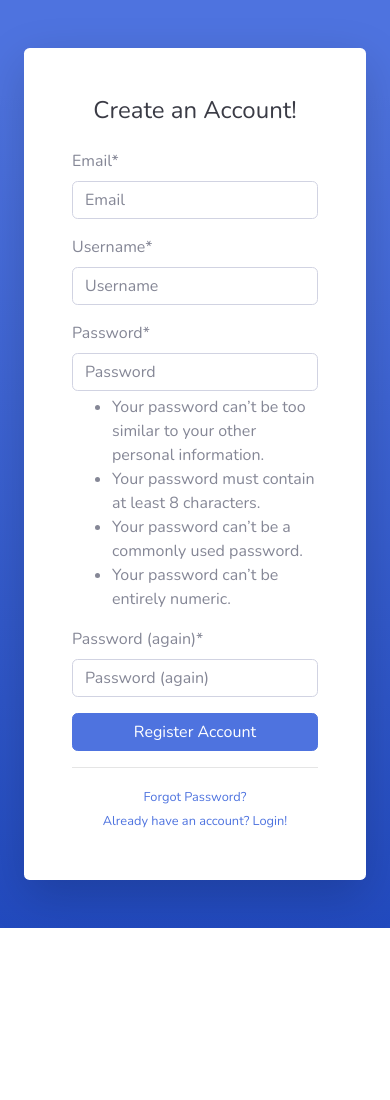
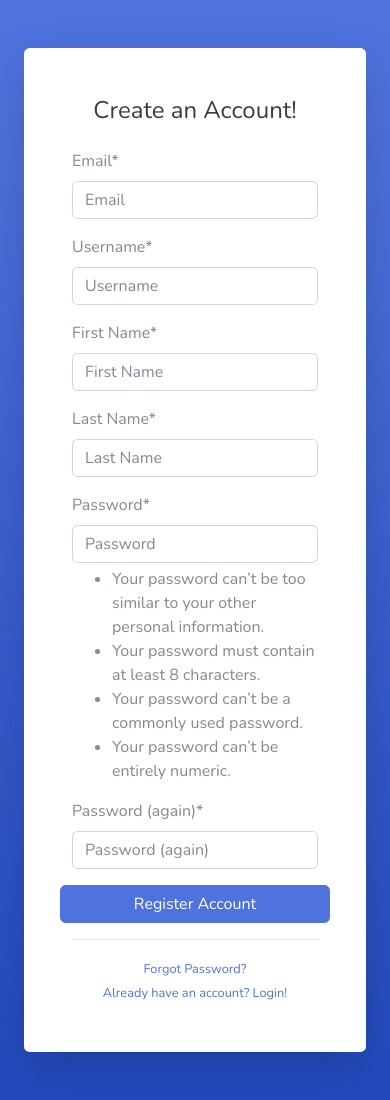
Before and after one commit to Servando-Valdez/citas-django-1, a Django app: page /accounts/signup/ in a window 390 px wide. Before the commit the page ends 928 px from the top, so only its background shows below. Run offline with Django 5.2, Linux system fonts and the light colour scheme; some libraries are stand-ins or nearby versions.

Commit message:
Add firstname and lastname to signup form

```diff
--- a/apps/users/forms.py
+++ b/apps/users/forms.py
@@ -9,6 +9,20 @@ class CustomSignupForm(SignupForm):
         required=True,
     )
 
+    first_name = forms.CharField(
+        label="First Name",
+        widget=forms.TextInput(attrs={"class": "form-control", "placeholder": "First Name"}),
+        required=True,
+        max_length=50,
+    )
+
+    last_name = forms.CharField(
+        label="Last Name",
+        widget=forms.TextInput(attrs={"class": "form-control", "placeholder": "Last Name"}),
+        required=True,
+        max_length=50,
+    )
+
     def clean_email(self):
         email = self.cleaned_data.get('email')
         if User.objects.filter(email=email).exists():
--- a/templates/account/signup.html
+++ b/templates/account/signup.html
@@ -45,7 +45,7 @@
                             <div class="text-center">
                                 <h1 class="h4 text-gray-900 mb-4">Create an Account!</h1>
                             </div>
-                            <form class="user" method="post"  action="{% url 'account_signup' %}">
+                            <form class="user row" method="post"  action="{% url 'account_signup' %}">
                                 {% csrf_token %}
 
                                 <div class="mb-3">
@@ -55,7 +55,15 @@
                                 </div>
 
                                 {% for field in form %}
-                                    {{ field|as_crispy_field }}
+                                    {% if field.field.widget.input_type == 'password' %}
+                                        <div class="col-12">
+                                            {{ field|as_crispy_field }}
+                                        </div>
+                                    {% else %}
+                                        <div class="col-md-6 col-sm-12">
+                                            {{ field|as_crispy_field }}
+                                        </div>
+                                    {% endif %}
                                 {% endfor %}
                                 <button type="submit" class="btn btn-primary btn-block">
                                     Register Account
```
